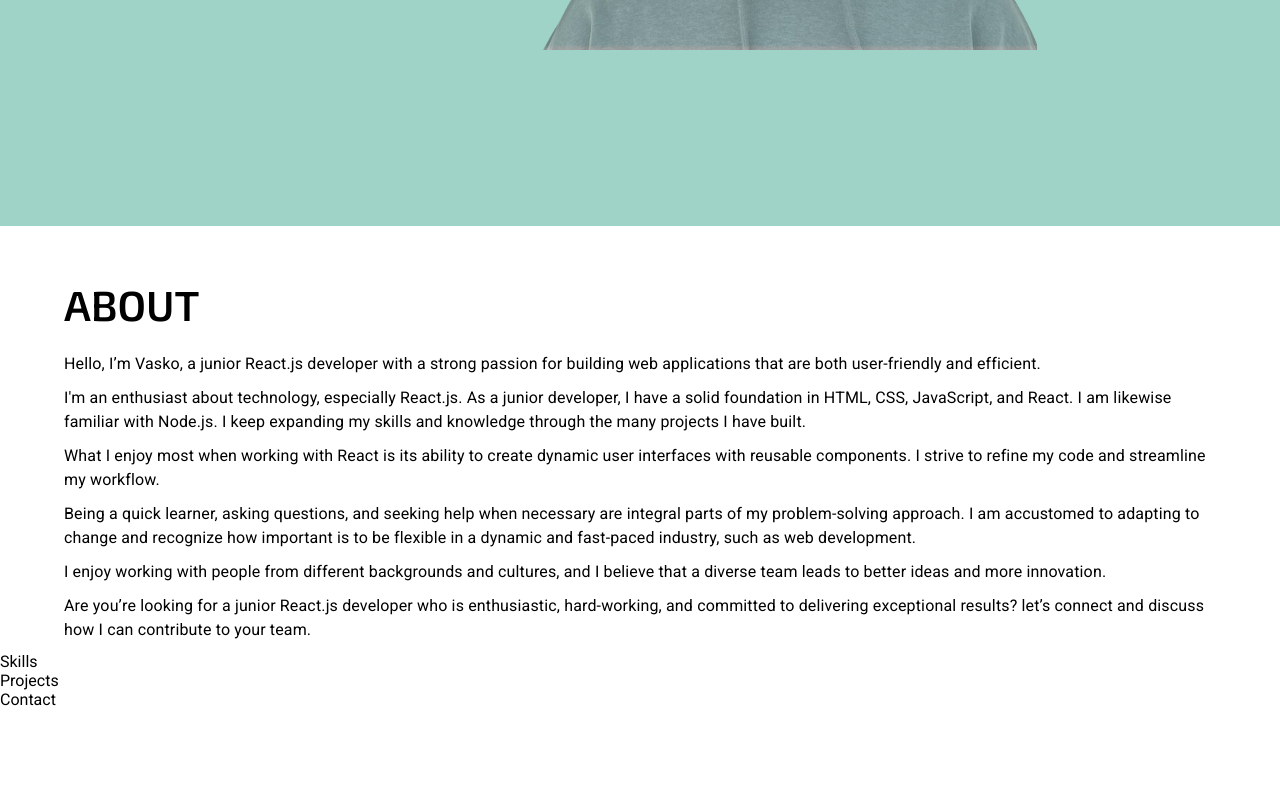
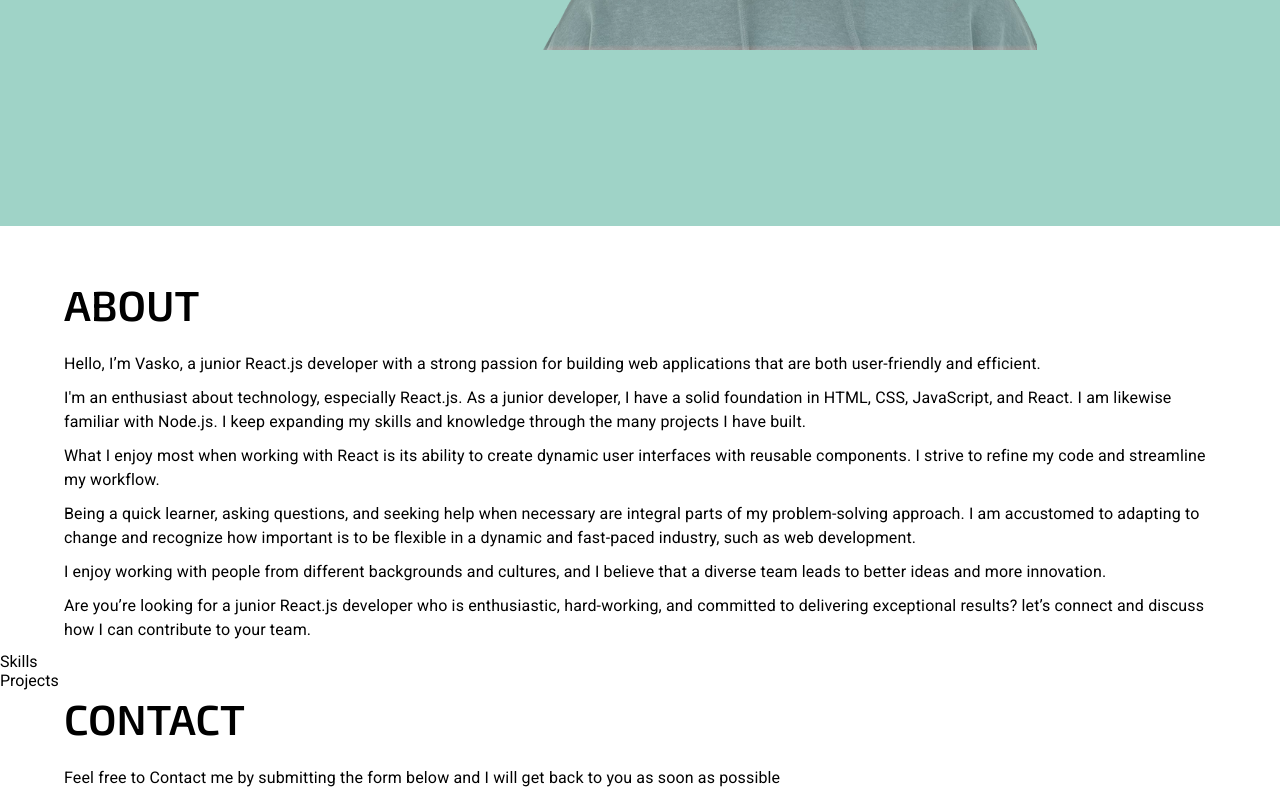
Before and after one commit to vTanchev/Portfolio, a React (Create React App) app: page /contact in a window 1280 px wide. Shown: the part 574-1374 px from the top of the page. Before the commit the page ends 1283 px from the top, so only its background shows below. Built offline with nearby package versions, Linux system fonts and the light colour scheme.

Commit message:
form component

```diff
--- a/src/components/header/components/SideMenu.jsx
+++ b/src/components/header/components/SideMenu.jsx
@@ -33,8 +33,8 @@ const SideMenu = ({ isOpenMenu, setIsOpenMenu }) => {
       top: `${heightMenu}px`,
       width: "206px",
       height: `calc(100vh - ${heightMenu}px)`,
-      backgroundColor: "rgba(255, 255, 255, 0.25)",
-      boxShadow: ` 0 8px 32px 0 rgba( 31, 38, 135, 0.27 )`,
+      backgroundColor: "rgba(255, 255, 255, 0.62)",
+      boxShadow: ` 0 8px 32px 0 rgba( 31, 38, 135, 0.17 )`,
       backdropFilter: `blur( 6px )`,
       border: `1px solid rgba( 255, 255, 255, 0.1 )`,
       webkitBackdropFilter: `blur( 5px )`,
--- a/src/components/pages/Contact.jsx
+++ b/src/components/pages/Contact.jsx
@@ -1,7 +1,18 @@
+import { Container, Typography } from "@mui/material";
 import React from "react";
 
 const Contact = () => {
-  return <div id="contact">Contact</div>;
+  return (
+    <React.Fragment>
+      <Container id="contact">
+        <Typography variant="h5">Contact</Typography>
+        <Typography variant="body1">
+          Feel free to Contact me by submitting the form below and I will get
+          back to you as soon as possible
+        </Typography>
+      </Container>
+    </React.Fragment>
+  );
 };
 
 export default Contact;
```
Also changed, not shown: src/components/Form.jsx (added), 1 other file (tests, documents, lock files or other folders).
